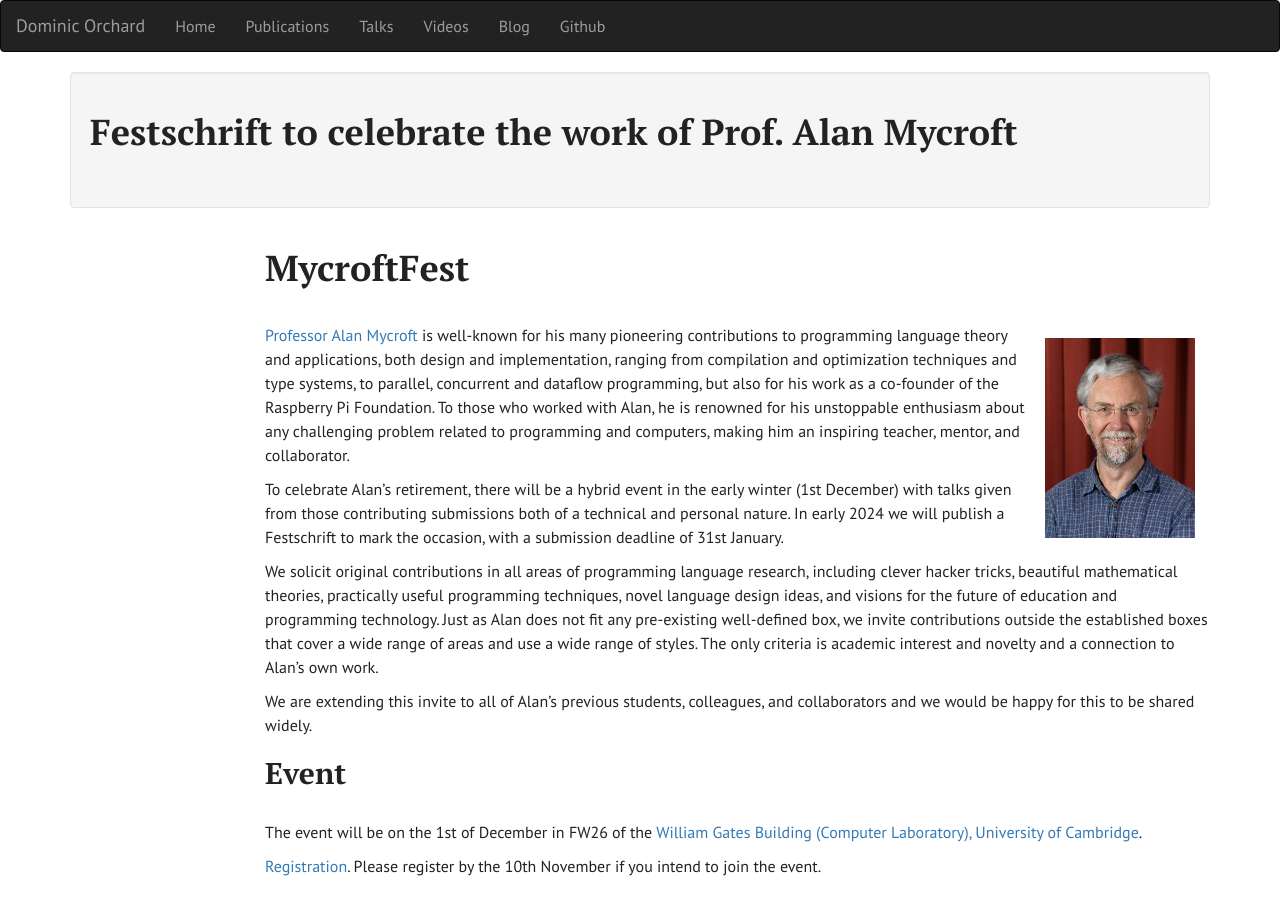
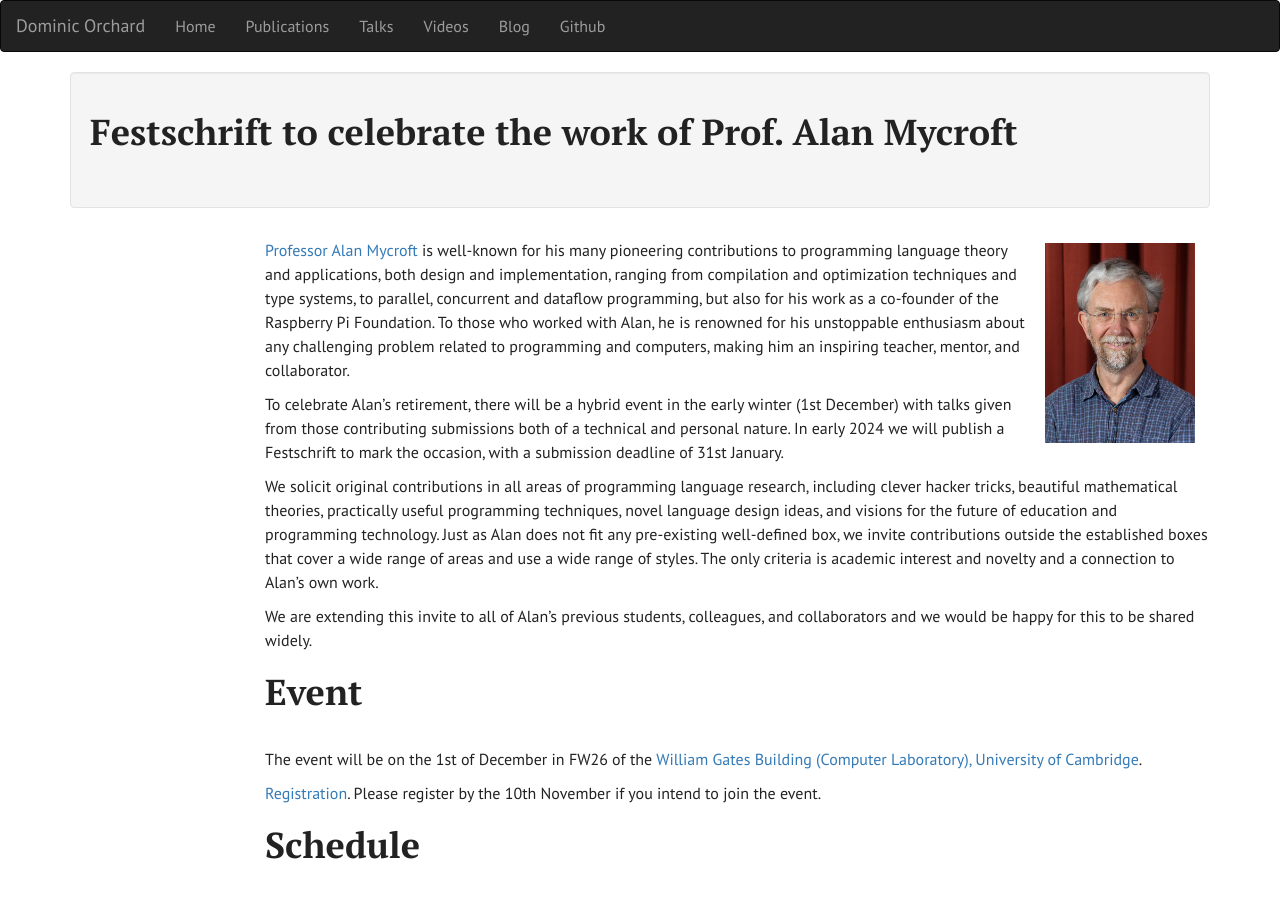
Before and after one commit to dorchard/dorchard.github.io, a Jekyll site: the page built from mycroftfest.md, in a window 1280 px wide and 900 px high. Built offline with Jekyll 4.4.1, drawn with Linux system fonts in a browser that asks for light colours.

Commit message:
Update mycroftfest.md

```diff
--- a/mycroftfest.md
+++ b/mycroftfest.md
@@ -6,8 +6,6 @@ sitemap:
     changefreq: monthly
 noindex: true
 ---
-
-# MycroftFest
 
 <img src="images/am2022.jpg" style="float:right; max-height: 200px; margin: 15px;" />
 
@@ -23,7 +21,7 @@ We are extending this invite to all of Alan's previous students, colleagues, and
 
 <!-- More details can be found here: [https://dorchard.github.io/mycroftfest](https://dorchard.github.io/mycroftfest) -->
 
-## Event
+# Event
 
 The event will be on the 1st of December in FW26 of the [William Gates Building (Computer Laboratory), University of Cambridge](https://www.google.com/maps/place/Computer+Laboratory/@52.210891,0.0891517,17z/data=!3m1!4b1!4m6!3m5!1s0x47d8774a3f6e55cd:0xabf8227343e684c7!8m2!3d52.210891!4d0.091732!16zL20vMDJtN2xj?entry=ttu).
 
```
